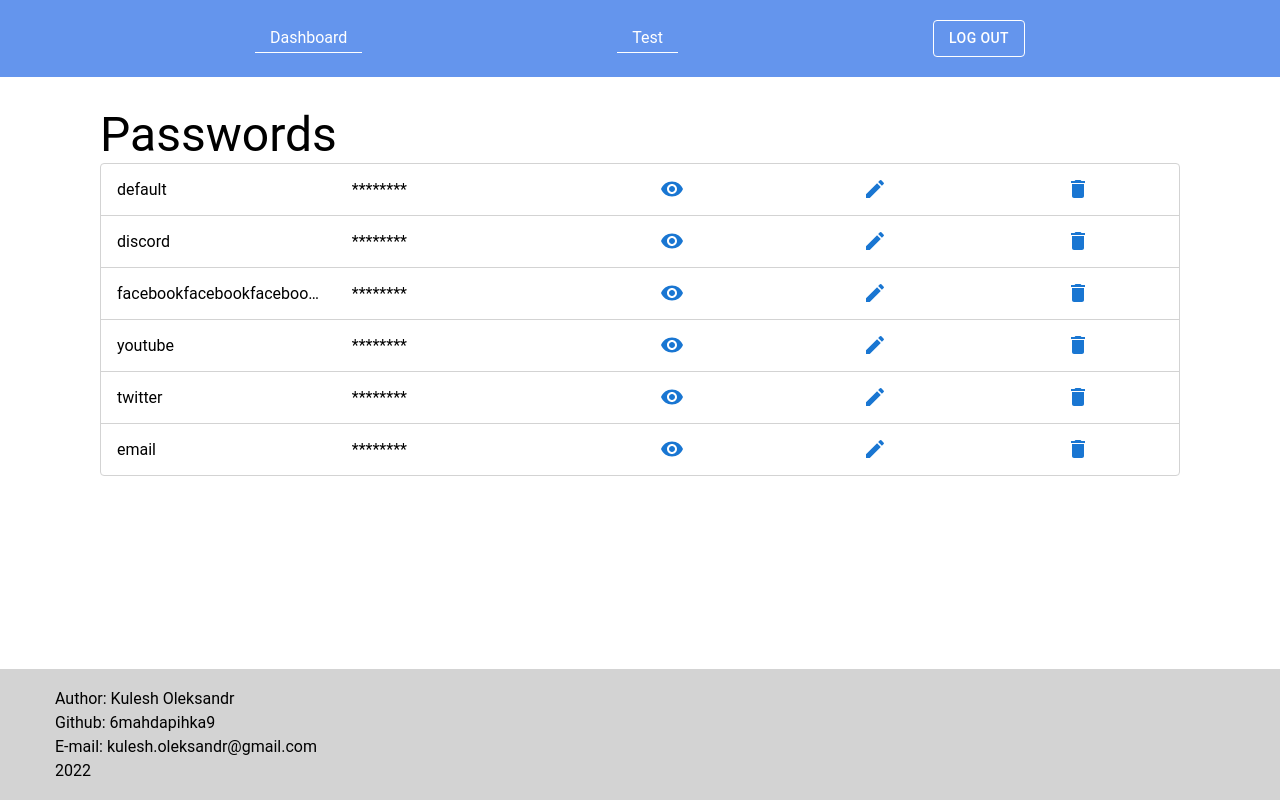
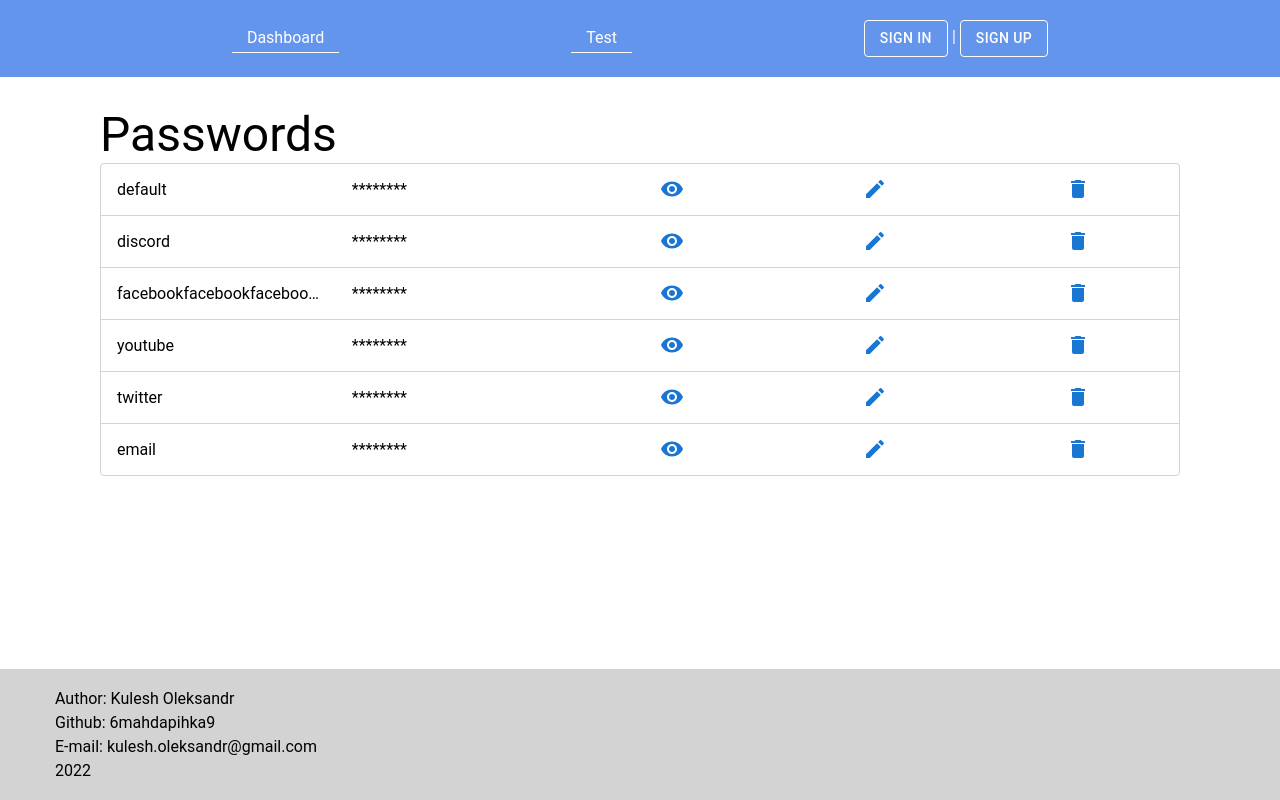
Before and after one commit to 6mahdapihka9/GBSFO_test_task, a React (Create React App) app in the folder frontend/: page /dashboard in a window 1280 px wide. Built offline with nearby package versions, Linux system fonts and the light colour scheme.

Commit message:
added interaction with signin/signup/signout methods in navbar

```diff
--- a/frontend/src/components/structural/NavBar.tsx
+++ b/frontend/src/components/structural/NavBar.tsx
@@ -1,6 +1,8 @@
 import React from 'react';
 import { Link, useNavigate } from 'react-router-dom';
 import { styled, Button } from '@mui/material';
+import { useTypedDispatch } from '../../redux/hooks/useTypedDispatch';
+import {useTypedSelector} from "../../redux/hooks/useTypedSelector";
 
 const FancyNav = styled('nav')`
   display: flex;
@@ -34,8 +36,8 @@ const LinkButton = styled(Button)`
 const NavBar = () => {
   const navigate = useNavigate();
 
-  const signOut = () => {};
-  const isAuthorized = true;
+  const { signOut } = useTypedDispatch();
+  const isAuthorized = useTypedSelector(state => state.isAuthorized);
 
   const handleLogout = (e: any) => {
     e.preventDefault();
```
